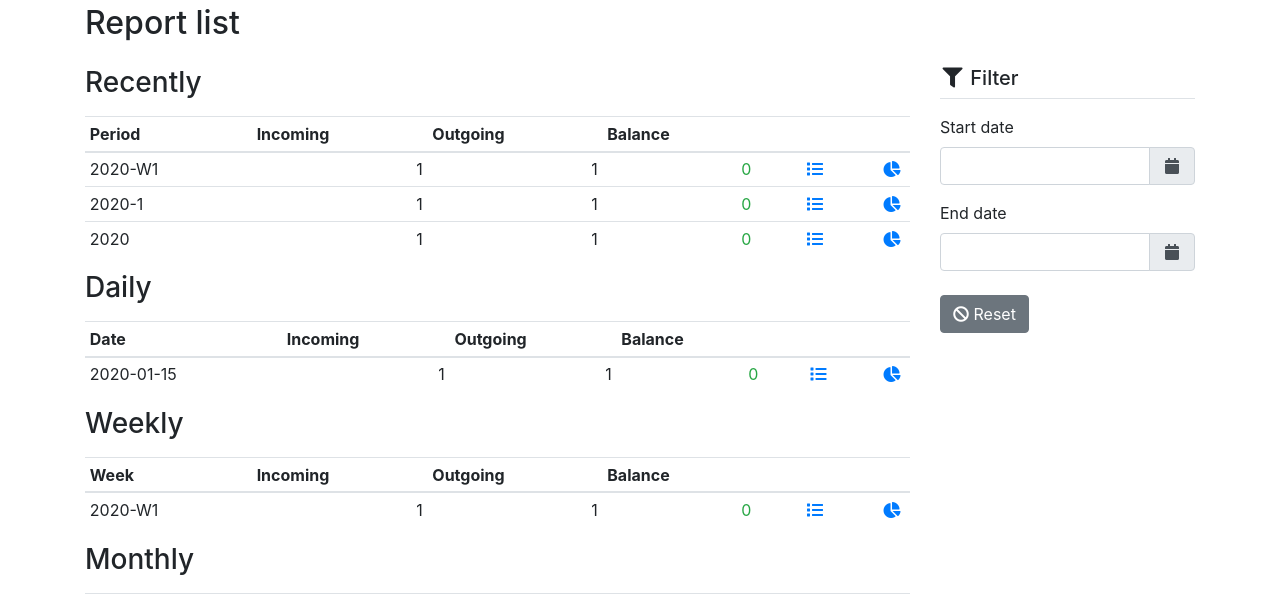
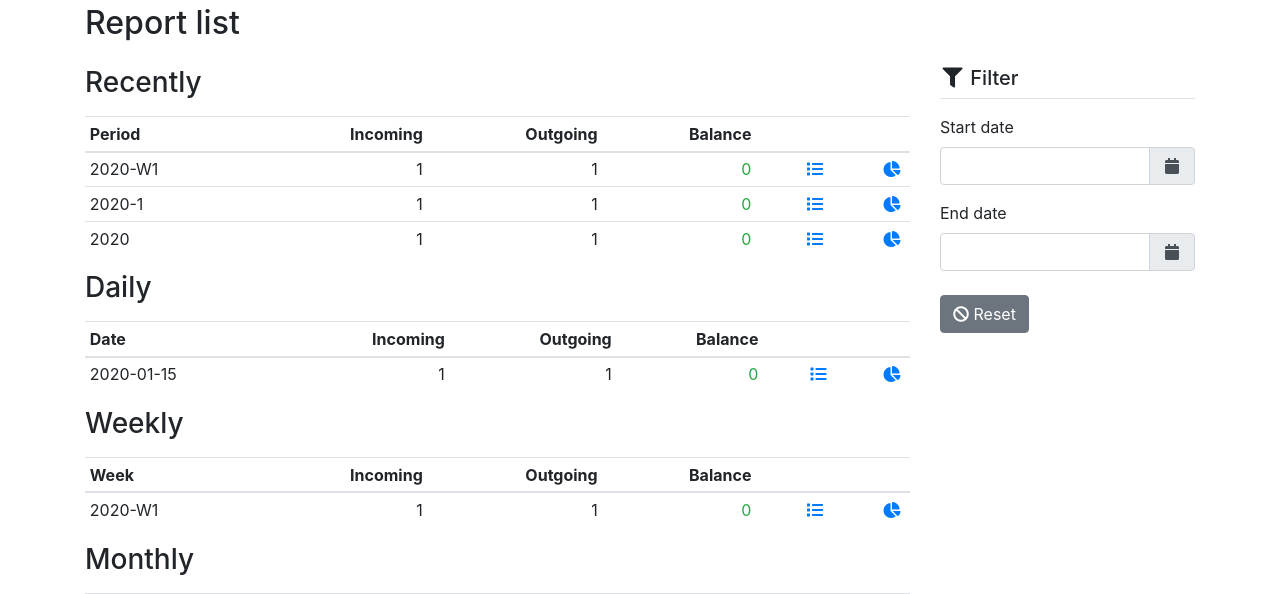
Before and after one commit to taqueci/nomoney, a Django app: page /n/money/reports/ in a window 1280 px wide. Shown: the part 96-690 px from the top of the page. Run offline with Django 3.2, Linux system fonts and the light colour scheme; a user stored in the database is signed in; tables that the repository leaves empty hold one stand-in row (values such as "Sample post"); grey boxes marked "Sample" are stand-in pictures; some libraries are stand-ins or nearby versions.

Commit message:
Adjust appearances

```diff
--- a/money/templates/money/home/index.html
+++ b/money/templates/money/home/index.html
@@ -105,8 +105,8 @@
     {% for x in outgoing %}
     <tr>
       <td>{{ x.debit__name }}</td>
-      <td align="right">{{ x.sum|intcomma }}</td>
-      <td align="right">{{ x.sum|value_percent:summary.expense|floatformat:1 }}</td>
+      <td class="text-right">{{ x.sum|intcomma }}</td>
+      <td class="text-right">{{ x.sum|value_percent:summary.expense|floatformat:1 }}</td>
       <td class="px-2">
         <span data-toggle="tooltip" data-title="{% trans 'More information' %}"><a href="{% url 'money:journals' %}?{% url_params debit=x.debit__id %}"><i class="fas fa-list fa-fw"></i></a></span>
       </td>
--- a/money/templates/money/reports/index.html
+++ b/money/templates/money/reports/index.html
@@ -30,9 +30,9 @@
   <thead>
     <tr>
       <th>{% trans 'Period' %}</th>
-      <th>{% trans 'Incoming' %}</th>
-      <th>{% trans 'Outgoing' %}</th>
-      <th>{% trans 'Balance' %}</th>
+      <th class="text-right">{% trans 'Incoming' %}</th>
+      <th class="text-right">{% trans 'Outgoing' %}</th>
+      <th class="text-right">{% trans 'Balance' %}</th>
       <th colspan="2"></th>
     </tr>
   </thead>
@@ -41,9 +41,9 @@
     {% with x=weekly|first %}
     <tr>
       <td>{{ x.year }}-W{{ x.week }}</td>
-      <td align="right">{{ x.income|intcomma }}</td>
-      <td align="right">{{ x.expense|intcomma }}</td>
-      <td align="right">
+      <td class="text-right">{{ x.income|intcomma }}</td>
+      <td class="text-right">{{ x.expense|intcomma }}</td>
+      <td class="text-right">
         {% if x.balance < 0 %}
         <span class=" text-danger">
           <i class="fas fa-exclamation-triangle"></i>
@@ -55,10 +55,10 @@
         </span>
         {% endif %}
       </td>
-      <td class="px-2" align="right">
+      <td class="px-2 text-right">
         <span data-toggle="tooltip" data-title="{% trans 'More information' %}"><a href="{% url 'money:journals' %}?{% url_params_period year=x.year week=x.week %}"><i class="fas fa-list fa-fw"></i></a></span>
       </td>
-      <td class="px-2" align="right">
+      <td class="px-2 text-right">
         <span data-toggle="tooltip" data-title="{% trans 'Show charts' %}"><a href="{% url 'money:report' 0 %}?{% url_params_period year=x.year week=x.week %}"><i class="fas fa-chart-pie fa-fw"></i></a></span>
       </td>
     </tr>
@@ -68,9 +68,9 @@
     {% with x=monthly|first %}
     <tr>
       <td>{{ x.year }}-{{ x.month }}</td>
-      <td align="right">{{ x.income|intcomma }}</td>
-      <td align="right">{{ x.expense|intcomma }}</td>
-      <td align="right">
+      <td class="text-right">{{ x.income|intcomma }}</td>
+      <td class="text-right">{{ x.expense|intcomma }}</td>
+      <td class="text-right">
         {% if x.balance < 0 %}
         <span class=" text-danger">
           <i class="fas fa-exclamation-triangle"></i>
@@ -82,10 +82,10 @@
         </span>
         {% endif %}
       </td>
-      <td class="px-2" align="right">
+      <td class="px-2 text-right">
         <span data-toggle="tooltip" data-title="{% trans 'More information' %}"><a href="{% url 'money:journals' %}?{% url_params_period year=x.year month=x.month %}"><i class="fas fa-list fa-fw"></i></a></span>
       </td>
-      <td class="px-2" align="right">
+      <td class="px-2 text-right">
         <span data-toggle="tooltip" data-title="{% trans 'Show charts' %}"><a href="{% url 'money:report' 0 %}?{% url_params_period year=x.year month=x.month %}"><i class="fas fa-chart-pie fa-fw"></i></a></span>
       </td>
     </tr>
@@ -95,9 +95,9 @@
     {% with x=annual|first %}
     <tr>
       <td>{{ x.year }}</td>
-      <td align="right">{{ x.income|intcomma }}</td>
-      <td align="right">{{ x.expense|intcomma }}</td>
-      <td align="right">
+      <td class="text-right">{{ x.income|intcomma }}</td>
+      <td class="text-right">{{ x.expense|intcomma }}</td>
+      <td class="text-right">
         {% if x.balance < 0 %}
         <span class=" text-danger">
           <i class="fas fa-exclamation-triangle"></i>
@@ -109,10 +109,10 @@
         </span>
         {% endif %}
       </td>
-      <td class="px-2" align="right">
+      <td class="px-2 text-right">
         <span data-toggle="tooltip" data-title="{% trans 'More information' %}"><a href="{% url 'money:journals' %}?{% url_params_period year=x.year %}"><i class="fas fa-list fa-fw"></i></a></span>
       </td>
-      <td class="px-2" align="right">
+      <td class="px-2 text-right">
         <span data-toggle="tooltip" data-title="{% trans 'Show charts' %}"><a href="{% url 'money:report' 0 %}?{% url_params_period year=x.year %}"><i class="fas fa-chart-pie fa-fw"></i></a></span>
       </td>
     </tr>
@@ -127,9 +127,9 @@
   <thead>
     <tr>
       <th>{% trans 'Date' %}</th>
-      <th>{% trans 'Incoming' %}</th>
-      <th>{% trans 'Outgoing' %}</th>
-      <th>{% trans 'Balance' %}</th>
+      <th class="text-right">{% trans 'Incoming' %}</th>
+      <th class="text-right">{% trans 'Outgoing' %}</th>
+      <th class="text-right">{% trans 'Balance' %}</th>
       <th colspan="2"></th>
     </tr>
   </thead>
@@ -137,9 +137,9 @@
     {% for x in daily %}
     <tr>
       <td>{{ x.date|date:'Y-m-d' }}</td>
-      <td align="right">{{ x.income|intcomma }}</td>
-      <td align="right">{{ x.expense|intcomma }}</td>
-      <td align="right">
+      <td class="text-right">{{ x.income|intcomma }}</td>
+      <td class="text-right">{{ x.expense|intcomma }}</td>
+      <td class="text-right">
         {% if x.balance < 0 %}
         <span class=" text-danger">
           <i class="fas fa-exclamation-triangle"></i>
@@ -151,10 +151,10 @@
         </span>
         {% endif %}
       </td>
-      <td class="px-2" align="right">
+      <td class="px-2 text-right">
         <span data-toggle="tooltip" data-title="{% trans 'More information' %}"><a href="{% url 'money:journals' %}?start={{ x.date|date:'Y-m-d' }}&end={{ x.date|date:'Y-m-d' }}"><i class="fas fa-list fa-fw"></i></a></span>
       </td>
-      <td class="px-2" align="right">
+      <td class="px-2 text-right">
         <span data-toggle="tooltip" data-title="{% trans 'Show charts' %}"><a href="{% url 'money:report' 0 %}?start={{ x.date|date:'Y-m-d' }}&end={{ x.date|date:'Y-m-d' }}"><i class="fas fa-chart-pie fa-fw"></i></a></span>
       </td>
     </tr>
@@ -168,9 +168,9 @@
   <thead>
     <tr>
       <th>{% trans 'Week' %}</th>
-      <th>{% trans 'Incoming' %}</th>
-      <th>{% trans 'Outgoing' %}</th>
-      <th>{% trans 'Balance' %}</th>
+      <th class="text-right">{% trans 'Incoming' %}</th>
+      <th class="text-right">{% trans 'Outgoing' %}</th>
+      <th class="text-right">{% trans 'Balance' %}</th>
       <th colspan="2"></th>
     </tr>
   </thead>
@@ -178,9 +178,9 @@
     {% for x in weekly %}
     <tr>
       <td>{{ x.year }}-W{{ x.week }}</td>
-      <td align="right">{{ x.income|intcomma }}</td>
-      <td align="right">{{ x.expense|intcomma }}</td>
-      <td align="right">
+      <td class="text-right">{{ x.income|intcomma }}</td>
+      <td class="text-right">{{ x.expense|intcomma }}</td>
+      <td class="text-right">
         {% if x.balance < 0 %}
         <span class=" text-danger">
           <i class="fas fa-exclamation-triangle"></i>
@@ -192,10 +192,10 @@
         </span>
         {% endif %}
       </td>
-      <td class="px-2" align="right">
+      <td class="px-2 text-right">
         <span data-toggle="tooltip" data-title="{% trans 'More information' %}"><a href="{% url 'money:journals' %}?{% url_params_period year=x.year week=x.week %}"><i class="fas fa-list fa-fw"></i></a></span>
       </td>
-      <td class="px-2" align="right">
+      <td class="px-2 text-right">
         <span data-toggle="tooltip" data-title="{% trans 'Show charts' %}"><a href="{% url 'money:report' 0 %}?{% url_params_period year=x.year week=x.week %}"><i class="fas fa-chart-pie fa-fw"></i></a></span>
       </td>
     </tr>
@@ -209,9 +209,9 @@
   <thead>
     <tr>
       <th>{% trans 'Month' %}</th>
-      <th>{% trans 'Incoming' %}</th>
-      <th>{% trans 'Outgoing' %}</th>
-      <th>{% trans 'Balance' %}</th>
+      <th class="text-right">{% trans 'Incoming' %}</th>
+      <th class="text-right">{% trans 'Outgoing' %}</th>
+      <th class="text-right">{% trans 'Balance' %}</th>
       <th colspan="2"></th>
     </tr>
   </thead>
@@ -219,9 +219,9 @@
     {% for x in monthly %}
     <tr>
       <td>{{ x.year }}-{{ x.month }}</td>
-      <td align="right">{{ x.income|intcomma }}</td>
-      <td align="right">{{ x.expense|intcomma }}</td>
-      <td align="right">
+      <td class="text-right">{{ x.income|intcomma }}</td>
+      <td class="text-right">{{ x.expense|intcomma }}</td>
+      <td class="text-right">
         {% if x.balance < 0 %}
         <span class=" text-danger">
           <i class="fas fa-exclamation-triangle"></i>
@@ -233,10 +233,10 @@
         </span>
         {% endif %}
       </td>
-      <td class="px-2" align="right">
+      <td class="px-2 text-right">
         <span data-toggle="tooltip" data-title="{% trans 'More information' %}"><a href="{% url 'money:journals' %}?{% url_params_period year=x.year month=x.month %}"><i class="fas fa-list fa-fw"></i></a></span>
       </td>
-      <td class="px-2" align="right">
+      <td class="px-2 text-right">
         <span data-toggle="tooltip" data-title="{% trans 'Show charts' %}"><a href="{% url 'money:report' 0 %}?{% url_params_period year=x.year month=x.month %}"><i class="fas fa-chart-pie fa-fw"></i></a></span>
       </td>
     </tr>
@@ -250,9 +250,9 @@
   <thead>
     <tr>
       <th>{% trans 'Year' %}</th>
-      <th>{% trans 'Incoming' %}</th>
-      <th>{% trans 'Outgoing' %}</th>
-      <th>{% trans 'Balance' %}</th>
+      <th class="text-right">{% trans 'Incoming' %}</th>
+      <th class="text-right">{% trans 'Outgoing' %}</th>
+      <th class="text-right">{% trans 'Balance' %}</th>
       <th colspan="2"></th>
     </tr>
   </thead>
@@ -260,9 +260,9 @@
     {% for x in annual %}
     <tr>
       <td>{{ x.year }}</td>
-      <td align="right">{{ x.income|intcomma }}</td>
-      <td align="right">{{ x.expense|intcomma }}</td>
-      <td align="right">
+      <td class="text-right">{{ x.income|intcomma }}</td>
+      <td class="text-right">{{ x.expense|intcomma }}</td>
+      <td class="text-right">
         {% if x.balance < 0 %}
         <span class=" text-danger">
           <i class="fas fa-exclamation-triangle"></i>
@@ -274,10 +274,10 @@
         </span>
         {% endif %}
       </td>
-      <td class="px-2" align="right">
+      <td class="px-2 text-right">
         <span data-toggle="tooltip" data-title="{% trans 'More information' %}"><a href="{% url 'money:journals' %}?{% url_params_period year=x.year %}"><i class="fas fa-list fa-fw"></i></a></span>
       </td>
-      <td class="px-2" align="right">
+      <td class="px-2 text-right">
         <span data-toggle="tooltip" data-title="{% trans 'Show charts' %}"><a href="{% url 'money:report' 0 %}?{% url_params_period year=x.year %}"><i class="fas fa-chart-pie fa-fw"></i></a></span>
       </td>
     </tr>
```
Also changed, not shown: money/templates/money/journals/index.html (+4 -4 lines), money/templates/money/reports/show.html (+10 -10 lines).
